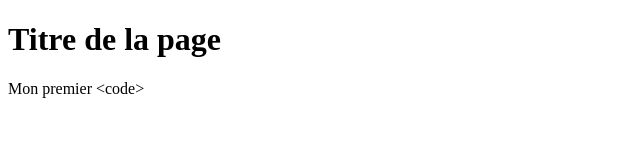
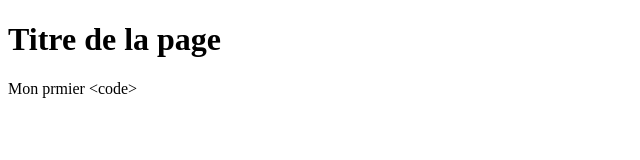
Before and after one commit to Maxime-Sauniet/New-repo-inf1a2022, a plain HTML site: page index.html in a window 1280 px wide. Shown: the full height of the page, 0-640 px from the left. Drawn offline with Linux system fonts and the light colour scheme.

Commit message:
copie premier code

```diff
--- a/index.html
+++ b/index.html
@@ -21,6 +21,6 @@
 </head>
 <body>
 <h1>Titre de la page</h1>
-<p>Mon premier &lt;code&gt;</p>
+<p>Mon prmier &lt;code&gt;</p>
 </body>
 </html>
```
